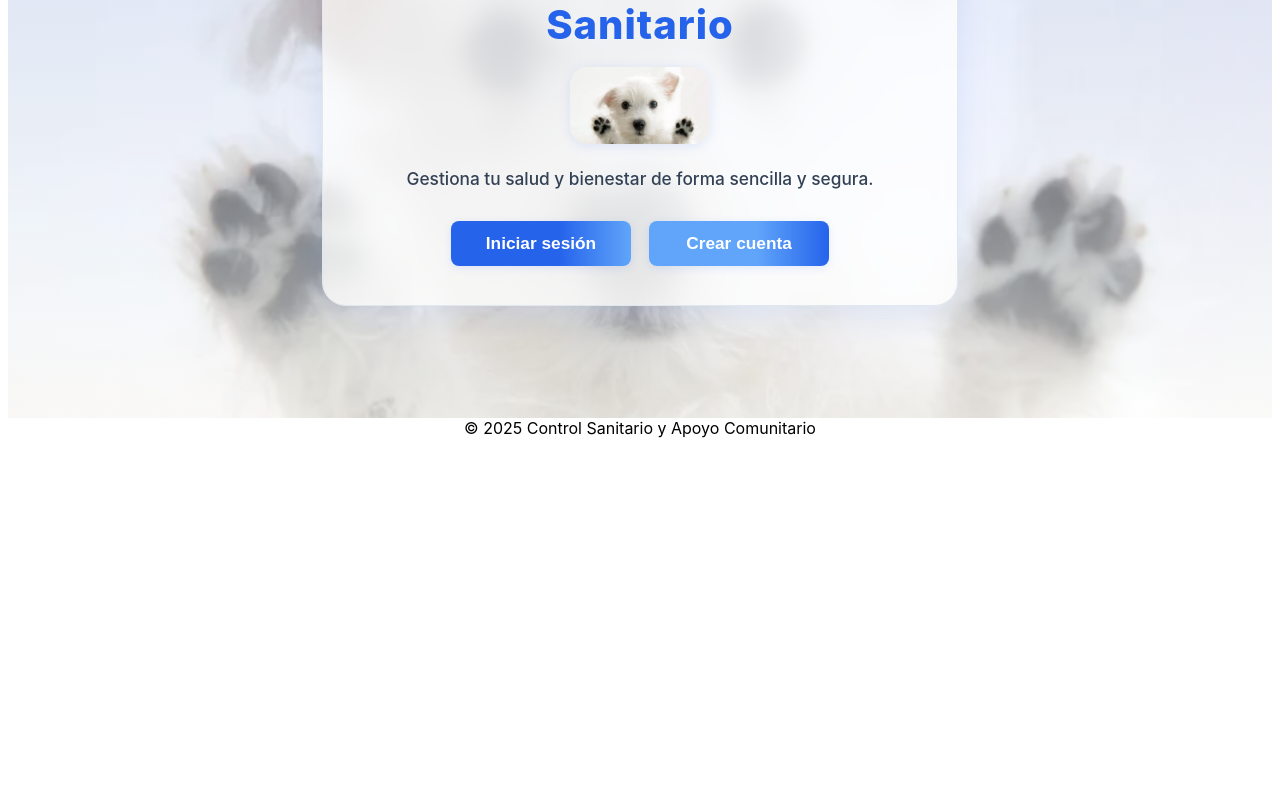
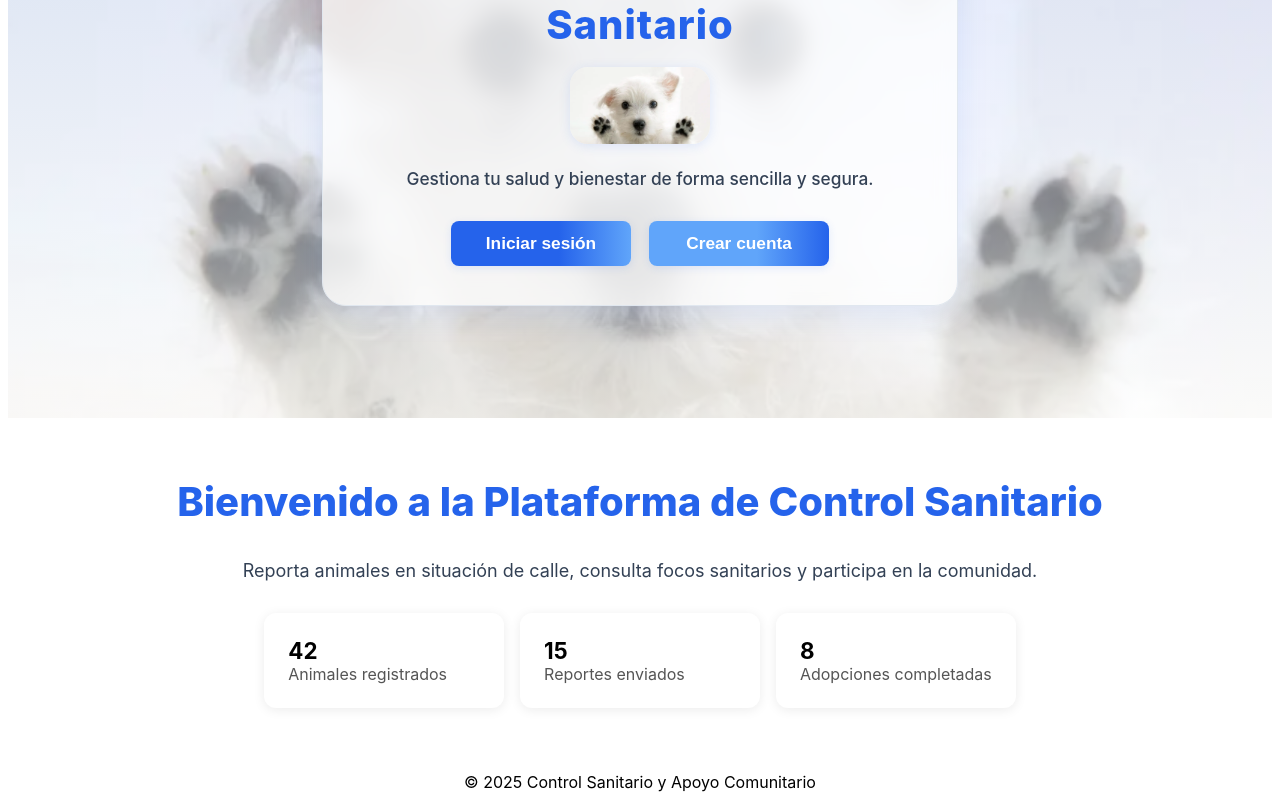
Before and after one commit to imeduuu/integraII, a Next.js app in the folder control-sanitario-next/: page / in a window 1280 px wide. Shown: the part 387-1187 px from the top of the page. Before the commit the page ends 833 px from the top, so only its background shows below. Built offline with nearby package versions, Linux system fonts and the light colour scheme.

Commit message:
informacion al usuario

```diff
--- /dev/null
+++ b/control-sanitario-next/src/components/InfoBox.tsx
@@ -0,0 +1,35 @@
+import React from 'react';
+import styles from '../styles/infoBox.module.css';
+import { useRouter } from 'next/router';
+
+interface InfoBoxProps {
+  title: string;
+  value: string | number;
+  icon?: React.ReactNode;
+  link?: string;
+}
+
+const InfoBox: React.FC<InfoBoxProps> = ({ title, value, icon, link }) => {
+  const router = useRouter();
+  const handleClick = () => {
+    if (link) router.push(link);
+  };
+
+  return (
+    <div
+      className={styles.infoBox}
+      style={link ? { cursor: 'pointer' } : {}}
+      onClick={link ? handleClick : undefined}
+      tabIndex={link ? 0 : undefined}
+      role={link ? 'button' : undefined}
+    >
+      {icon && <div className={styles.infoIcon}>{icon}</div>}
+      <div>
+        <div className={styles.infoValue}>{value}</div>
+        <div className={styles.infoTitle}>{title}</div>
+      </div>
+    </div>
+  );
+};
+
+export default InfoBox;
--- a/control-sanitario-next/src/pages/index.tsx
+++ b/control-sanitario-next/src/pages/index.tsx
@@ -1,6 +1,8 @@
 import React, { useState } from 'react';
 import Navbar from '../components/Navbar';
 import Footer from '../components/Footer';
+import InfoBox from '../components/InfoBox';
+import styles from '../styles/infoBox.module.css';
 
 const backgroundUrl = '/perrito.png';
 
@@ -239,6 +241,38 @@ const Home = () => {
           </form>
         </div>
       )}
+      <main style={{
+        padding: '2rem',
+        maxWidth: '1200px',
+        margin: '0 auto',
+        display: 'flex',
+        flexDirection: 'column',
+        alignItems: 'center'
+      }}>
+        <h1 style={{
+          fontSize: '2.5rem',
+          fontWeight: 800,
+          color: '#2563eb',
+          marginBottom: '1rem',
+          textAlign: 'center'
+        }}>
+          Bienvenido a la Plataforma de Control Sanitario
+        </h1>
+        <p style={{
+          fontSize: '1.125rem',
+          color: '#334155',
+          marginBottom: '2rem',
+          textAlign: 'center',
+          maxWidth: '800px'
+        }}>
+          Reporta animales en situación de calle, consulta focos sanitarios y participa en la comunidad.
+        </p>
+        <div className={styles.infoGrid}>
+          <InfoBox title="Animales registrados" value={42} link="/animals" />
+          <InfoBox title="Reportes enviados" value={15} link="/report" />
+          <InfoBox title="Adopciones completadas" value={8} link="/donations" />
+        </div>
+      </main>
       <Footer />
       <style>
         {`
--- /dev/null
+++ b/control-sanitario-next/src/styles/infoBox.module.css
@@ -0,0 +1,39 @@
+.infoGrid {
+  display: grid;
+  grid-template-columns: 1fr;
+  gap: 1rem;
+  margin-bottom: 2rem;
+}
+
+@media (min-width: 768px) {
+  .infoGrid {
+    grid-template-columns: repeat(3, 1fr);
+  }
+}
+
+.infoBox {
+  background: #fff;
+  border-radius: 12px;
+  box-shadow: 0 2px 12px rgba(0,0,0,0.08);
+  padding: 1.5rem;
+  display: flex;
+  align-items: center;
+  transition: box-shadow 0.2s, background 0.2s;
+}
+.infoBox:hover {
+  box-shadow: 0 4px 24px rgba(37,99,235,0.15);
+  background: #e0f2fe;
+}
+.infoIcon {
+  font-size: 2rem;
+  margin-right: 1rem;
+  color: #2563eb;
+}
+.infoValue {
+  font-size: 1.4rem;
+  font-weight: bold;
+}
+.infoTitle {
+  font-size: 1rem;
+  color: #555;
+}
```
